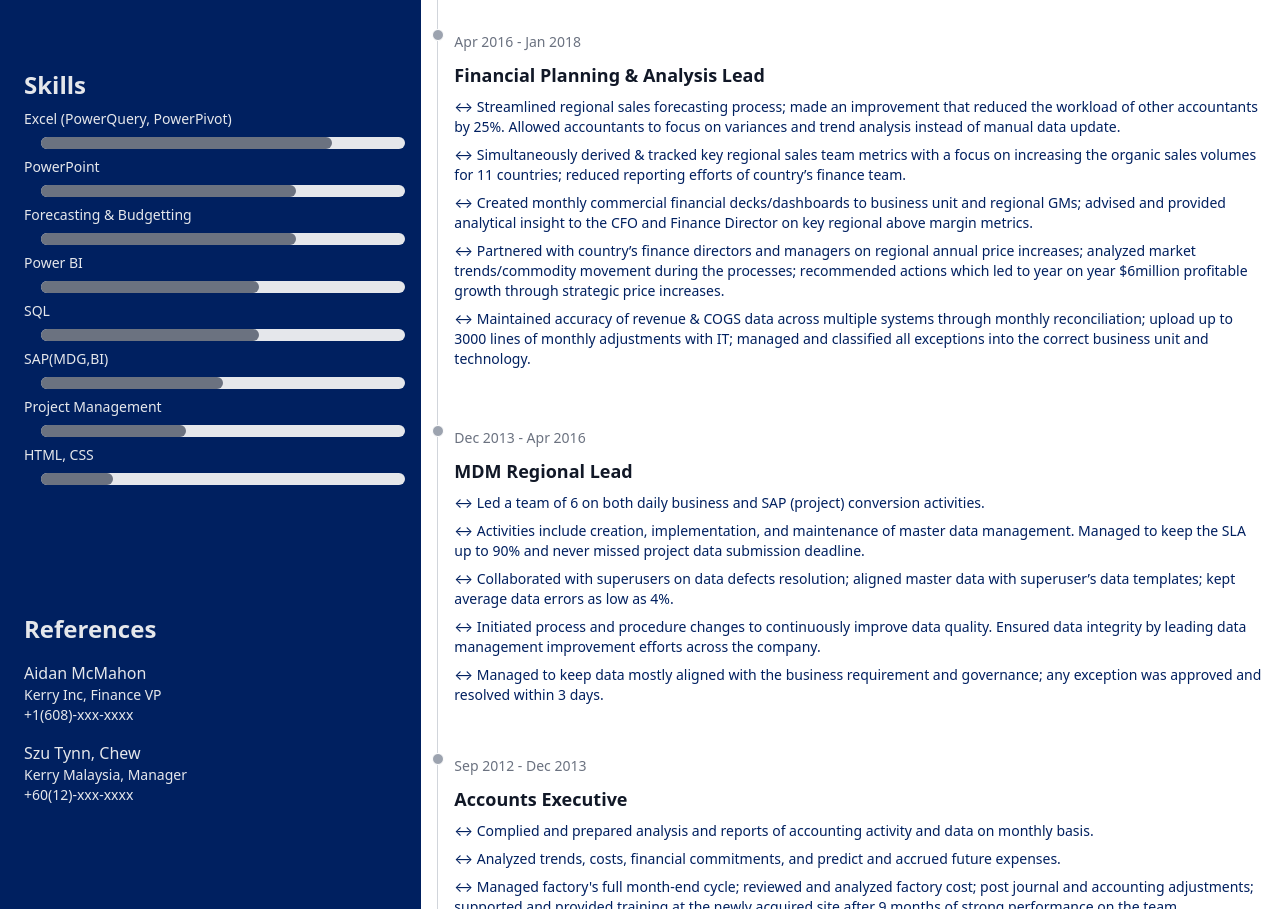
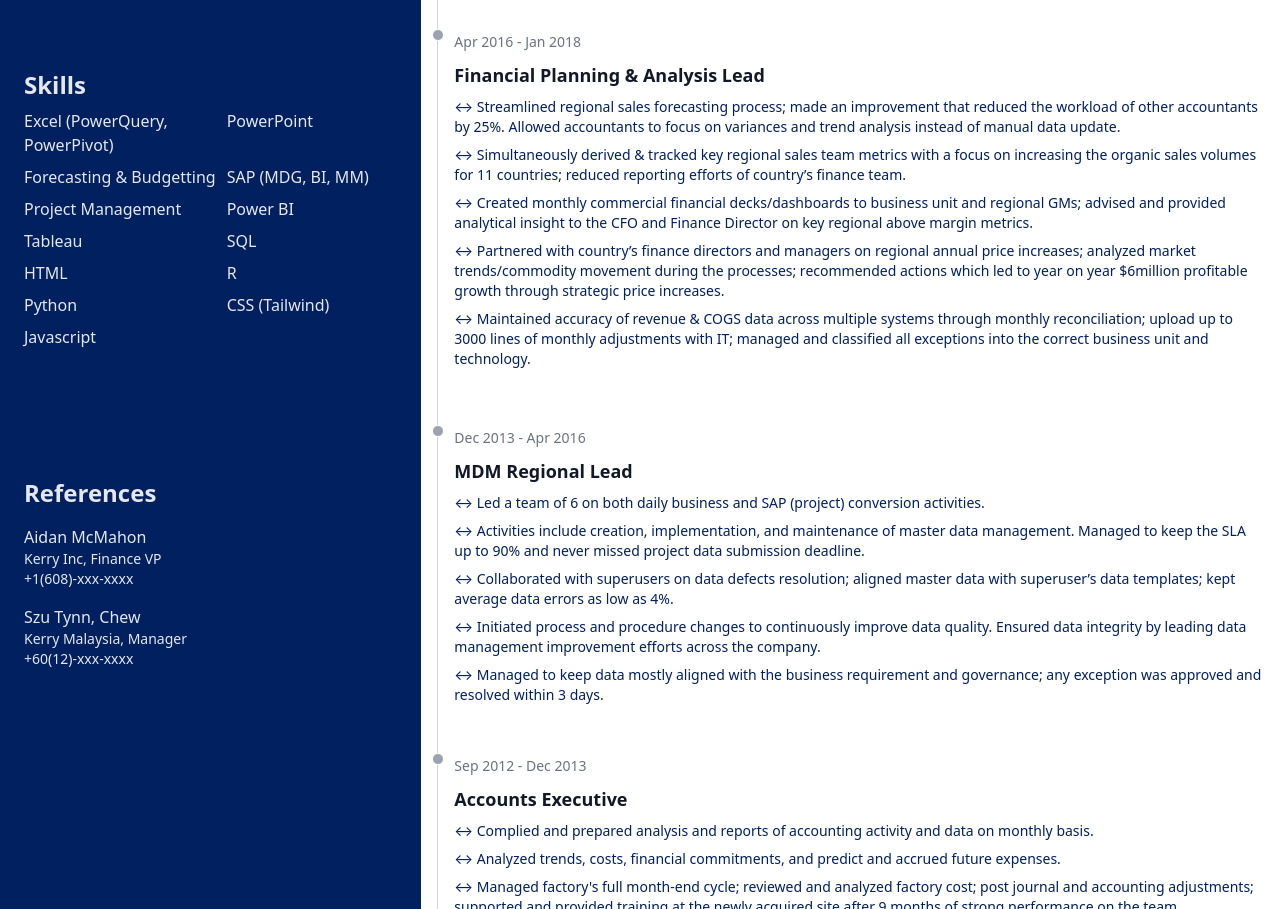
Before and after one commit to minkatan/my, a plain HTML site: page html/cv.html in a window 1280 px wide. Shown: the part 900-1809 px from the top of the page. Drawn offline with nearby package versions, Linux system fonts and the light colour scheme.

Commit message:
page updated

```diff
--- a/html/cv.html
+++ b/html/cv.html
@@ -49,46 +49,26 @@
         <!-- add button toggle to close the skills and reference section -->
         <div class="py-4 space-y-2">
             <h2 class="text-2xl font-semibold">Skills</h2>
-                <!-- skill -->
-                <p class="text-sm">Excel (PowerQuery, PowerPivot)</p>
-                <div class="place-self-center w-11/12 bg-gray-200 rounded-full">
+            <div class="grid grid-cols-2 gap-x-2 gap-y-2">
+                <p class="text-base">Excel (PowerQuery, PowerPivot)</p>
+                <p class="text-base">PowerPoint</p>
+                <p class="text-base">Forecasting & Budgetting</p>
+                <p class="text-base">SAP (MDG, BI, MM)</p>
+                <p class="text-base">Project Management</p>
+                <p class="text-base">Power BI</p>
+                <p class="text-base">Tableau</p>
+                <p class="text-base">SQL</p>
+                <p class="text-base">HTML</p>
+                <p class="text-base">R</p>
+                <p class="text-base">Python</p>
+                <p class="text-base">CSS (Tailwind)</p>
+                <p class="text-base">Javascript</p>
+            </div>
+
+                <!-- <div class="place-self-center w-11/12 bg-gray-200 rounded-full">
                     <div class="bg-gray-500 h-3 rounded-full" style="width: 80%"></div>
-                </div>
-                    <!-- skill -->
-                <p class="text-sm">PowerPoint</p>
-                <div class="place-self-center w-11/12 bg-gray-200 rounded-full">
-                    <div class="bg-gray-500 h-3 rounded-full" style="width: 70%"></div>
-                </div>
-                <!-- skill -->
-                <p class="text-sm">Forecasting & Budgetting</p>
-                <div class="place-self-center w-11/12 bg-gray-200 rounded-full">
-                    <div class="bg-gray-500 h-3 rounded-full" style="width:70%"></div>
-                </div>
-                <!-- skill -->
-                <p class="text-sm">Power BI</p>
-                <div class="place-self-center w-11/12 bg-gray-200 rounded-full">
-                    <div class="bg-gray-500 h-3 rounded-full" style="width:60%"></div>
-                </div>
-                <!-- skill -->
-                <p class="text-sm">SQL</p>
-                <div class="place-self-center w-11/12 bg-gray-200 rounded-full">
-                    <div class="bg-gray-500 h-3 rounded-full" style="width:60%"></div>
-                </div>
-                    <!-- skill -->
-                <p class="text-sm">SAP(MDG,BI)</p>
-                <div class="place-self-center w-11/12 bg-gray-200 rounded-full">
-                    <div class="bg-gray-500 h-3 rounded-full" style="width:50%"></div>
-                </div>
-                <!-- skill -->
-                <p class="text-sm">Project Management</p>
-                <div class="place-self-center w-11/12 bg-gray-200 rounded-full">
-                    <div class="bg-gray-500 h-3 rounded-full" style="width:40%"></div>
-                </div>
-                <!-- skill -->
-                <p class="text-sm">HTML, CSS</p>
-                <div class="place-self-center w-11/12 bg-gray-200 rounded-full">
-                    <div class="bg-gray-500 h-3 rounded-full" style="width:20%"></div>
-                </div>
+                </div> -->
+
               </div>
                 <div>
                     <h2 class="text-2xl font-semibold py-4">References</h2>
```
Also changed, not shown: css/index.css.
